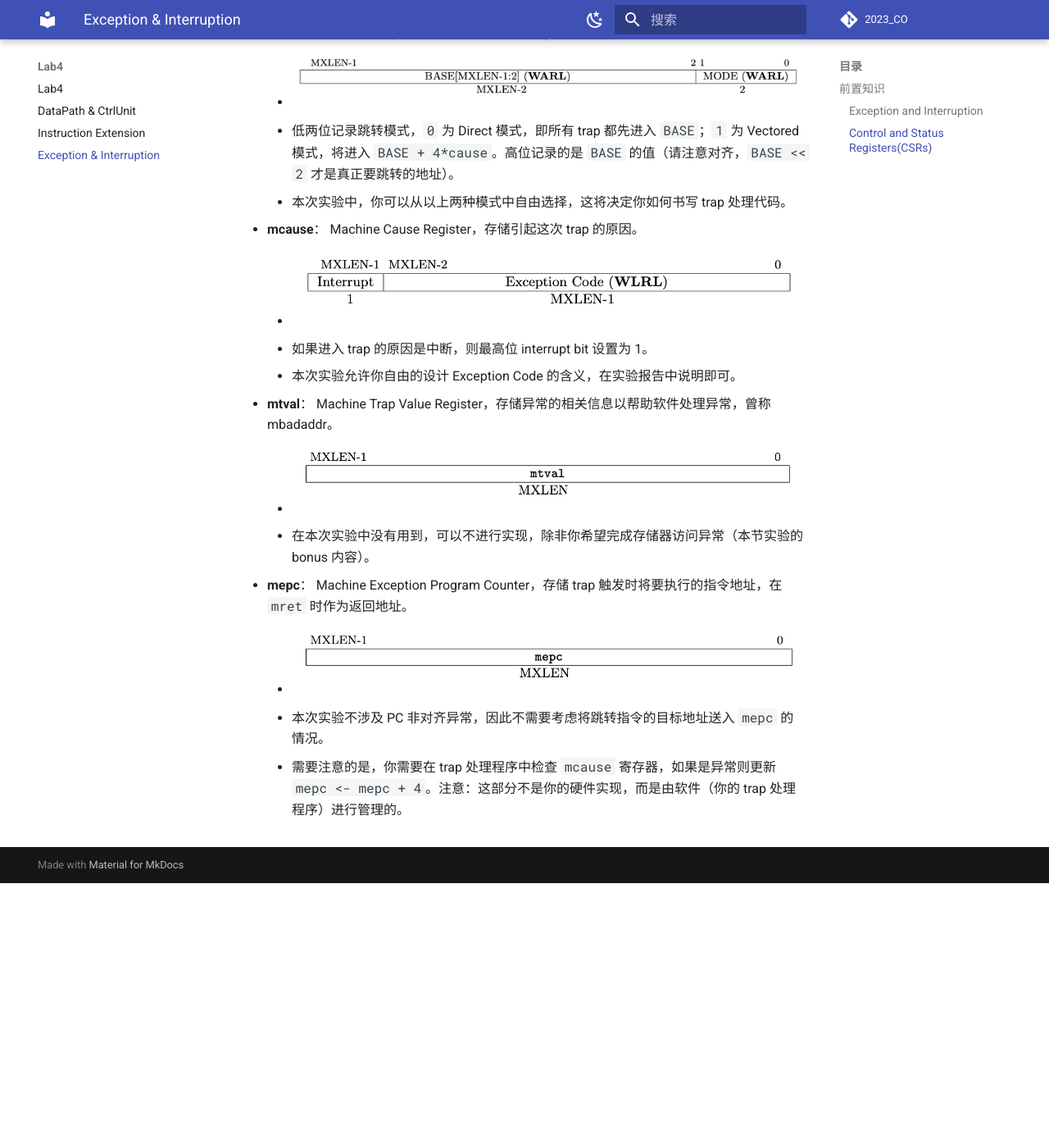
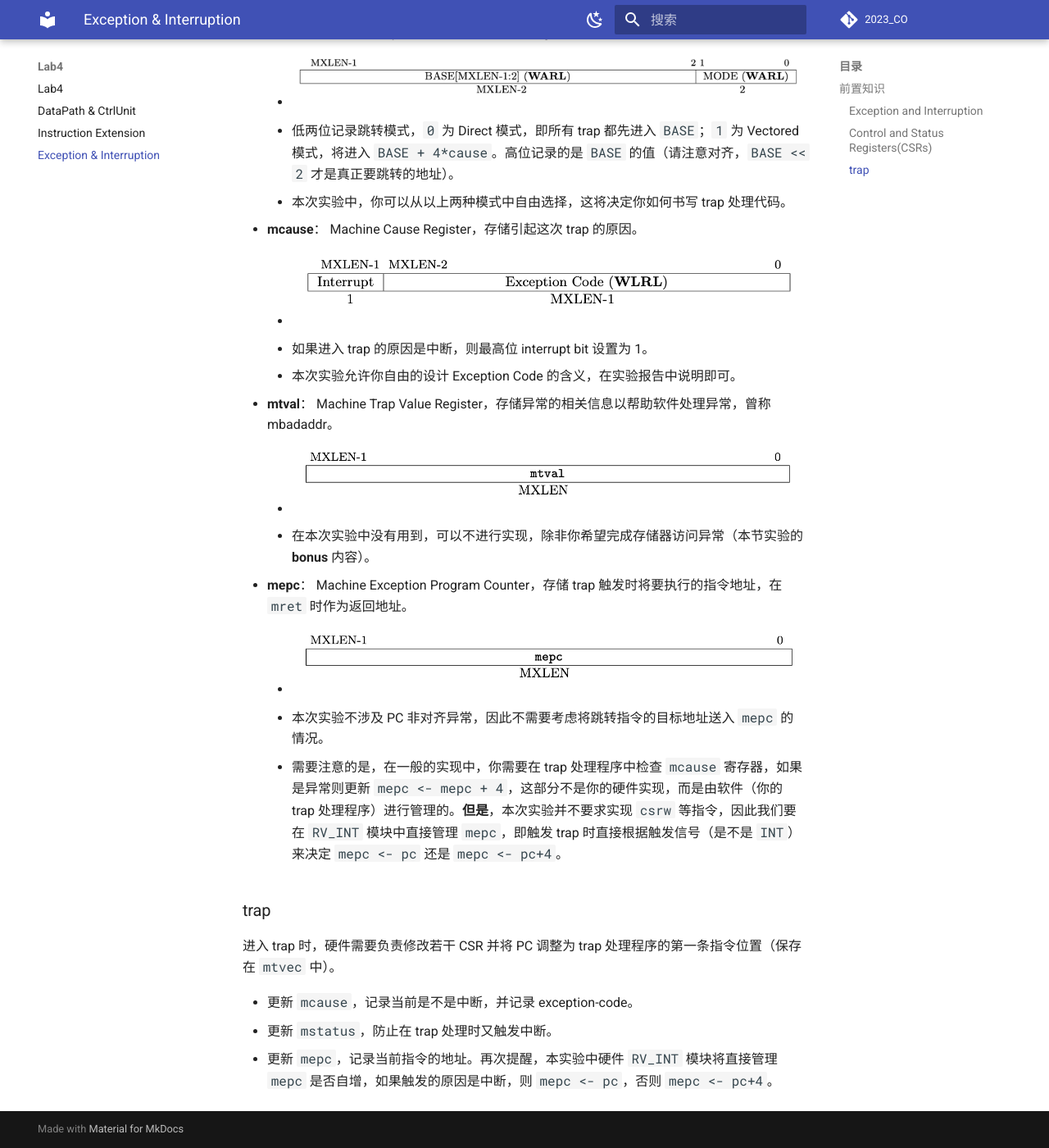
Before and after one commit to Guahao31/2023_CO, an MkDocs documentation site: the page built from docs/Lab4/exception_interruption.md, in a window 1280 px wide and 1400 px high, scrolled down 1090 px. Shown: the whole window at 82% size. Built offline with MkDocs 1.6.1 and Material for MkDocs 9.7.7, drawn with Linux system fonts in a browser that asks for light colours; comment, search, counter and statistics services are not loaded; before the commit the page ends 2167 px from its top, so only the background shows below that.

Commit message:
fix: lab4-4 mepc介绍与要求 & update: lab4-4 trap

```diff
--- a/docs/Lab4/exception_interruption.md
+++ b/docs/Lab4/exception_interruption.md
@@ -36,8 +36,16 @@ exception or an interrupt.
     * 本次实验允许你自由的设计 Exception Code 的含义，在实验报告中说明即可。
 * **mtval**： Machine Trap Value Register，存储异常的相关信息以帮助软件处理异常，曾称 mbadaddr。
     * ![](./pic/mtval.png)
-    * 在本次实验中没有用到，可以不进行实现，除非你希望完成存储器访问异常（本节实验的 bonus 内容）。
+    * 在本次实验中没有用到，可以不进行实现，除非你希望完成存储器访问异常（本节实验的 **bonus** 内容）。
 * **mepc**： Machine Exception Program Counter，存储 trap 触发时将要执行的指令地址，在 `mret` 时作为返回地址。
     * ![](./pic/mepc.png)
     * 本次实验不涉及 PC 非对齐异常，因此不需要考虑将跳转指令的目标地址送入 `mepc` 的情况。
-    * 需要注意的是，你需要在 trap 处理程序中检查 `mcause` 寄存器，如果是异常则更新 `mepc <- mepc + 4`。注意：这部分不是你的硬件实现，而是由软件（你的 trap 处理程序）进行管理的。
+    * 需要注意的是，在一般的实现中，你需要在 trap 处理程序中检查 `mcause` 寄存器，如果是异常则更新 `mepc <- mepc + 4`，这部分不是你的硬件实现，而是由软件（你的 trap 处理程序）进行管理的。**但是**，本次实验并不要求实现 `csrw` 等指令，因此我们要在 `RV_INT` 模块中直接管理 `mepc`，即触发 trap 时直接根据触发信号（是不是 `INT`）来决定 `mepc <- pc` 还是 `mepc <- pc+4`。
+
+### trap
+
+进入 trap 时，硬件需要负责修改若干 CSR 并将 PC 调整为 trap 处理程序的第一条指令位置（保存在 `mtvec` 中）。
+
+* 更新 `mcause`，记录当前是不是中断，并记录 exception-code。
+* 更新 `mstatus`，防止在 trap 处理时又触发中断。
+* 更新 `mepc`，记录当前指令的地址。再次提醒，本实验中硬件 `RV_INT` 模块将直接管理 `mepc` 是否自增，如果触发的原因是中断，则 `mepc <- pc`，否则 `mepc <- pc+4`。
```
